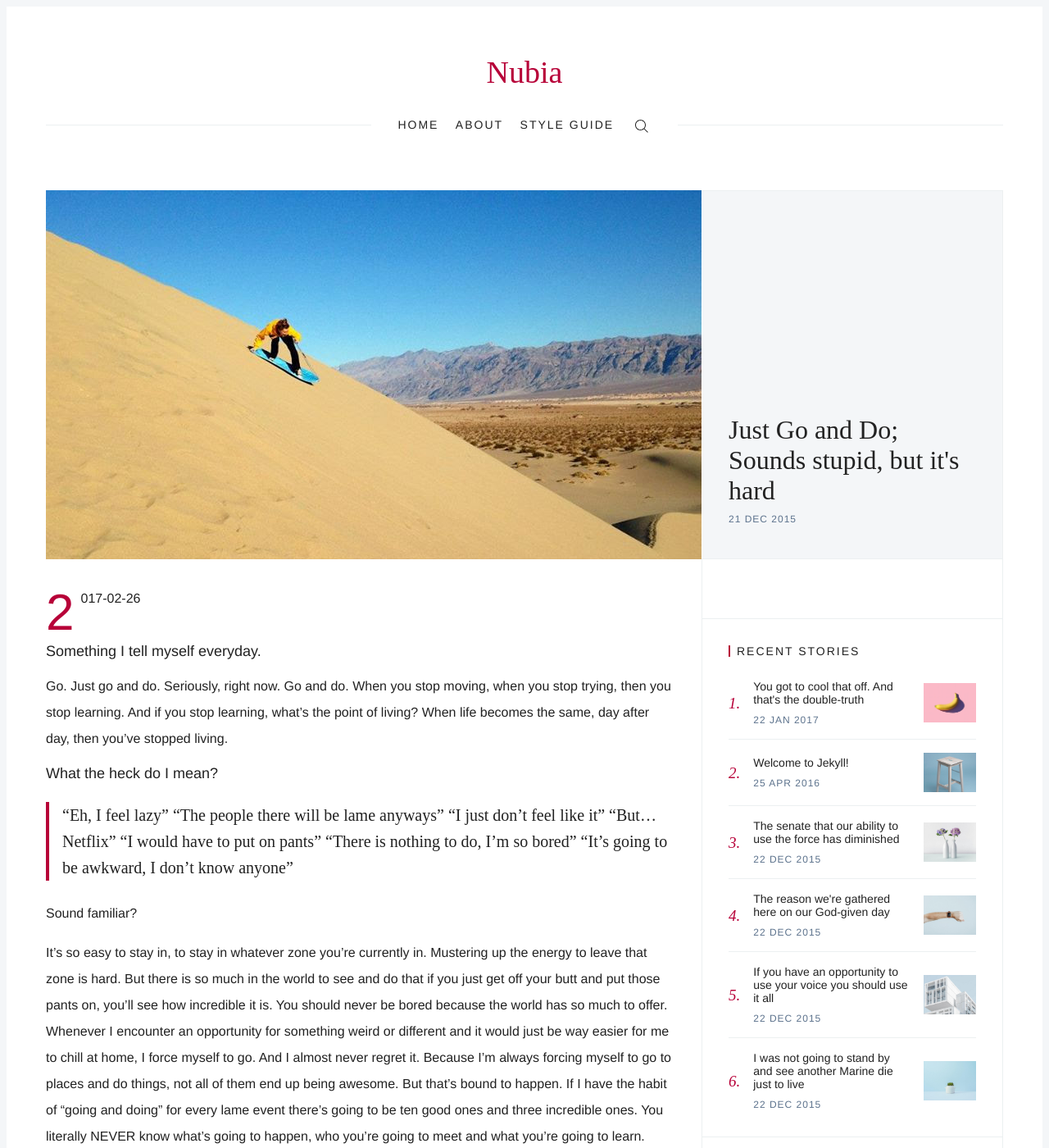
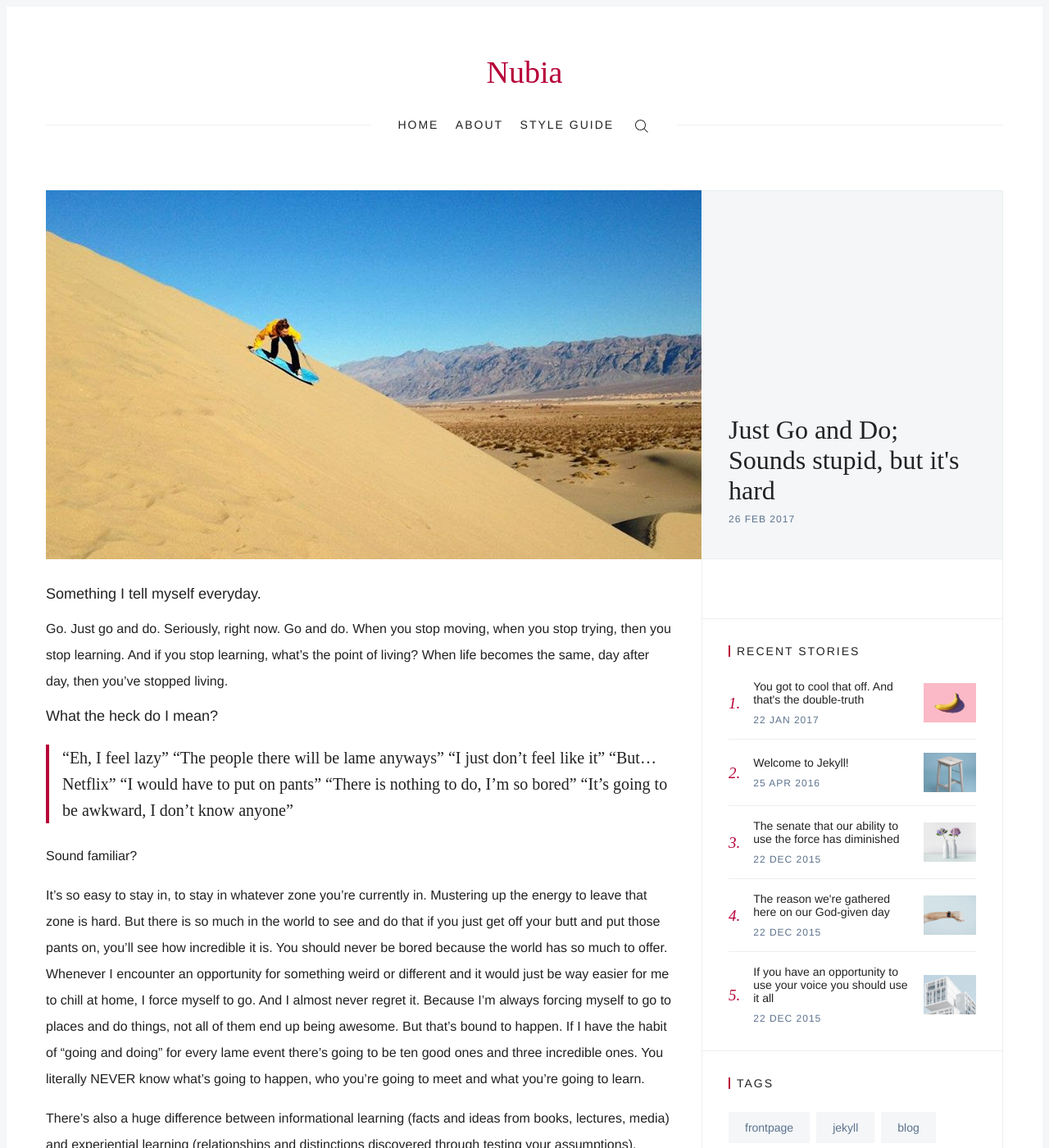
Before and after one commit to yermakova/yermakova.github.io, a Jekyll site: the page built from _posts/2017-2-26-just-go-and-do.md, in a window 1280 px wide and 1400 px high. Shown: the whole window at 82% size. Built offline with Jekyll 4.4.1, drawn with Linux system fonts in a browser that asks for light colours; some web fonts are replaced.

Commit message:
first post

```diff
--- a/_posts/2015-12-21-access-main-program-access-main-security-access-main-program-grid.md
+++ b/_posts/2017-2-26-just-go-and-do.md
@@ -5,7 +5,6 @@
 tags: [satisfaction, growth, experiment]
 image: '/images/posts/goanddo.jpg'
 ---
-2017-02-26
 
 ##### Something I tell myself everyday.
 
```
